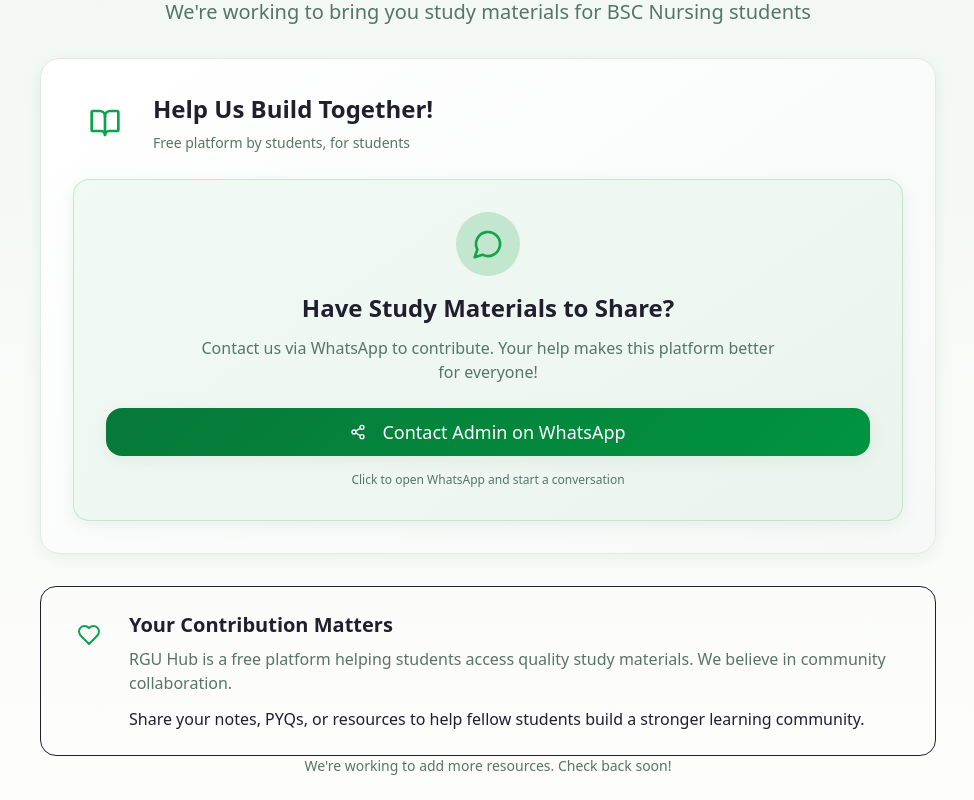
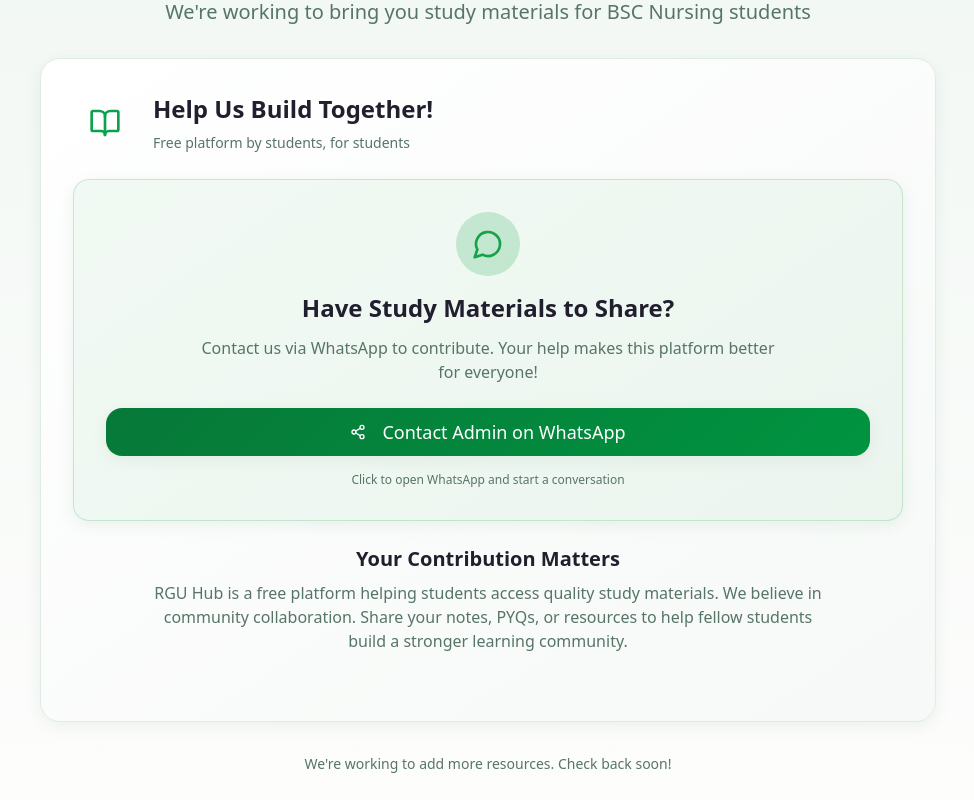
Before and after one commit to aswiinnnnn/RGU-Hub, a React (Vite) app: page /coming-soon-nursing in a window 1280 px wide. Shown: the part 322-1122 px from the top of the page, without its empty margins (152-1126 px from the left). Built offline with nearby package versions, Linux system fonts and the light colour scheme.

Commit message:
comming soon update 4

```diff
--- a/src/pages/ComingSoonNursing.tsx
+++ b/src/pages/ComingSoonNursing.tsx
@@ -2,7 +2,7 @@ import { useNavigate } from "react-router-dom";
 import AppHeader from "@/components/AppHeader";
 import { Breadcrumbs } from "@/components/Breadcrumbs";
 import { Button } from "@/components/ui/button";
-import { ArrowLeft, BookOpen, Heart, Users, Share2, MessageCircle, Sparkles } from "lucide-react";
+import { ArrowLeft, BookOpen,  Share2, MessageCircle, Sparkles } from "lucide-react";
 
 const ComingSoonNursing = () => {
   const navigate = useNavigate();
@@ -63,8 +63,6 @@ const ComingSoonNursing = () => {
               </div>
             </div>
 
-
-            {/* Contact Section */}
             <div className="bg-success/5 rounded-lg md:rounded-xl p-4 md:p-6 lg:p-8 border border-success/20 shadow-medium">
                 <div className="text-center">
                   <div className="inline-flex items-center justify-center w-12 h-12 md:w-14 md:h-14 lg:w-16 lg:h-16 bg-success/20 rounded-full mb-3 md:mb-4">
@@ -91,30 +89,26 @@ const ComingSoonNursing = () => {
                   </p>
                 </div>
               </div>
-            </div>
+
 
             <div className="space-y-4 md:space-y-6">
-              <div className="bg-primary/5 rounded-lg md:rounded-xl p-4 md:p-6 border border-primary/20">
-                <div className="flex items-start gap-3 md:gap-4">
-                  <div className="p-2 md:p-3 bg-primary/20 rounded-lg flex-shrink-0">
-                    <Heart className="w-5 h-5 md:w-6 md:h-6 text-primary" />
-                  </div>
-                  <div className="flex-1 min-w-0">
-                    <h3 className="text-base md:text-lg lg:text-xl font-bold text-foreground mb-2">
-                      Your Contribution Matters
-                    </h3>
-                    <p className="text-sm md:text-base text-muted-foreground leading-relaxed mb-2 md:mb-3">
-                      RGU Hub is a free platform helping students access quality study materials.
-                      We believe in community collaboration.
-                    </p>
-                    <p className="text-sm md:text-base text-foreground font-medium leading-relaxed">
-                      Share your notes, PYQs, or resources to help fellow students build a stronger learning community.
-                    </p>
-                  </div>
+              <div className="bg-primary/5 rounded-lg md:rounded-xl p-4 md:p-6 ">
+                <div className="text-center">
+                  <h3 className="text-base md:text-lg lg:text-xl font-bold text-foreground mb-2">
+                    Your Contribution Matters
+                  </h3>
+                  <p className="text-sm md:text-base text-muted-foreground leading-relaxed mb-2 md:mb-3 max-w-2xl mx-auto">
+                    RGU Hub is a free platform helping students access quality study materials.
+                    We believe in community collaboration. Share your notes, PYQs, or resources to help fellow students build a stronger learning community.
+                  </p>
+
+
                 </div>
               </div>
 
+              {/* Contact Section */}
 
+            </div>
           </div>
 
           {/* Additional Info */}
```
